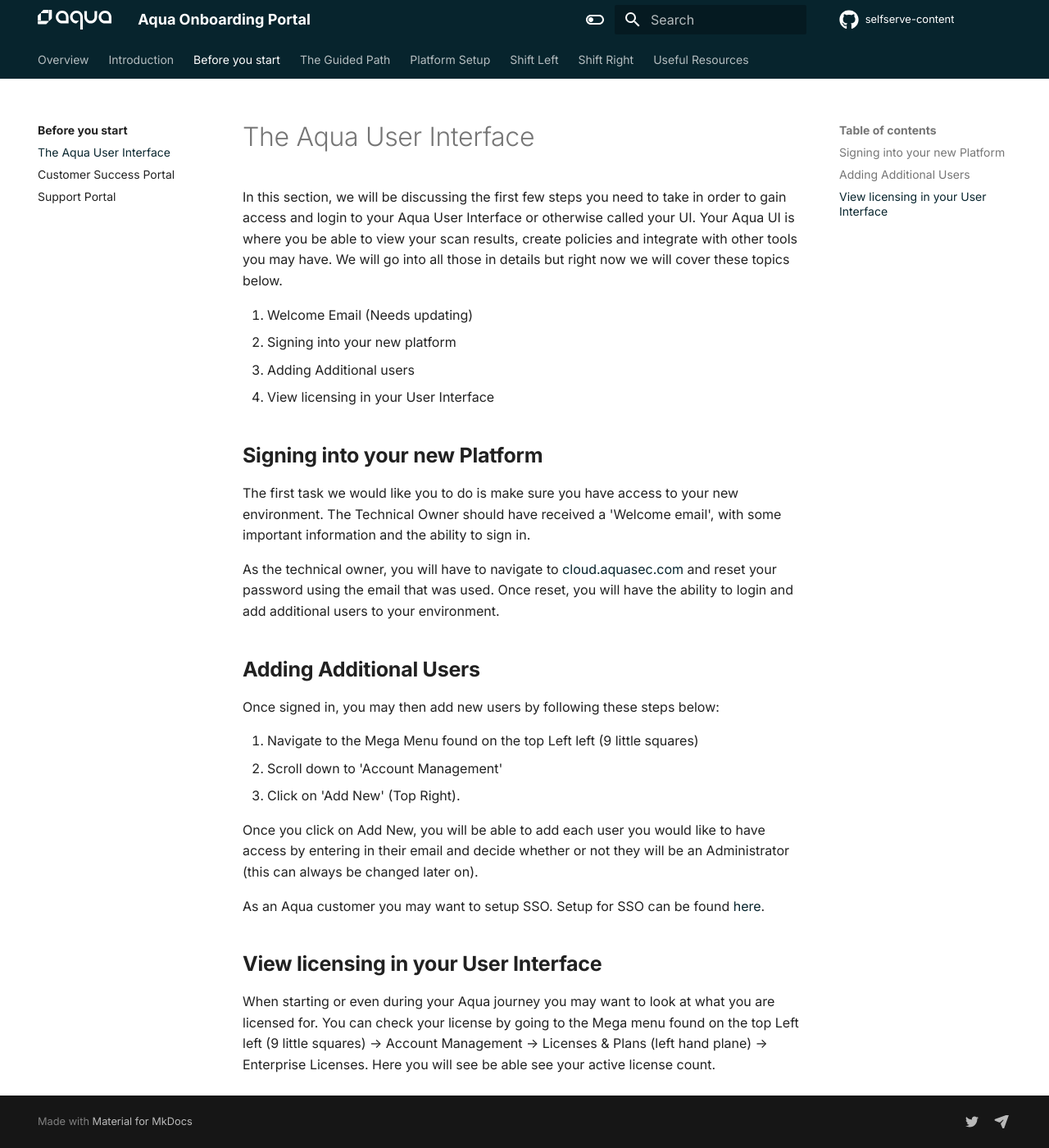
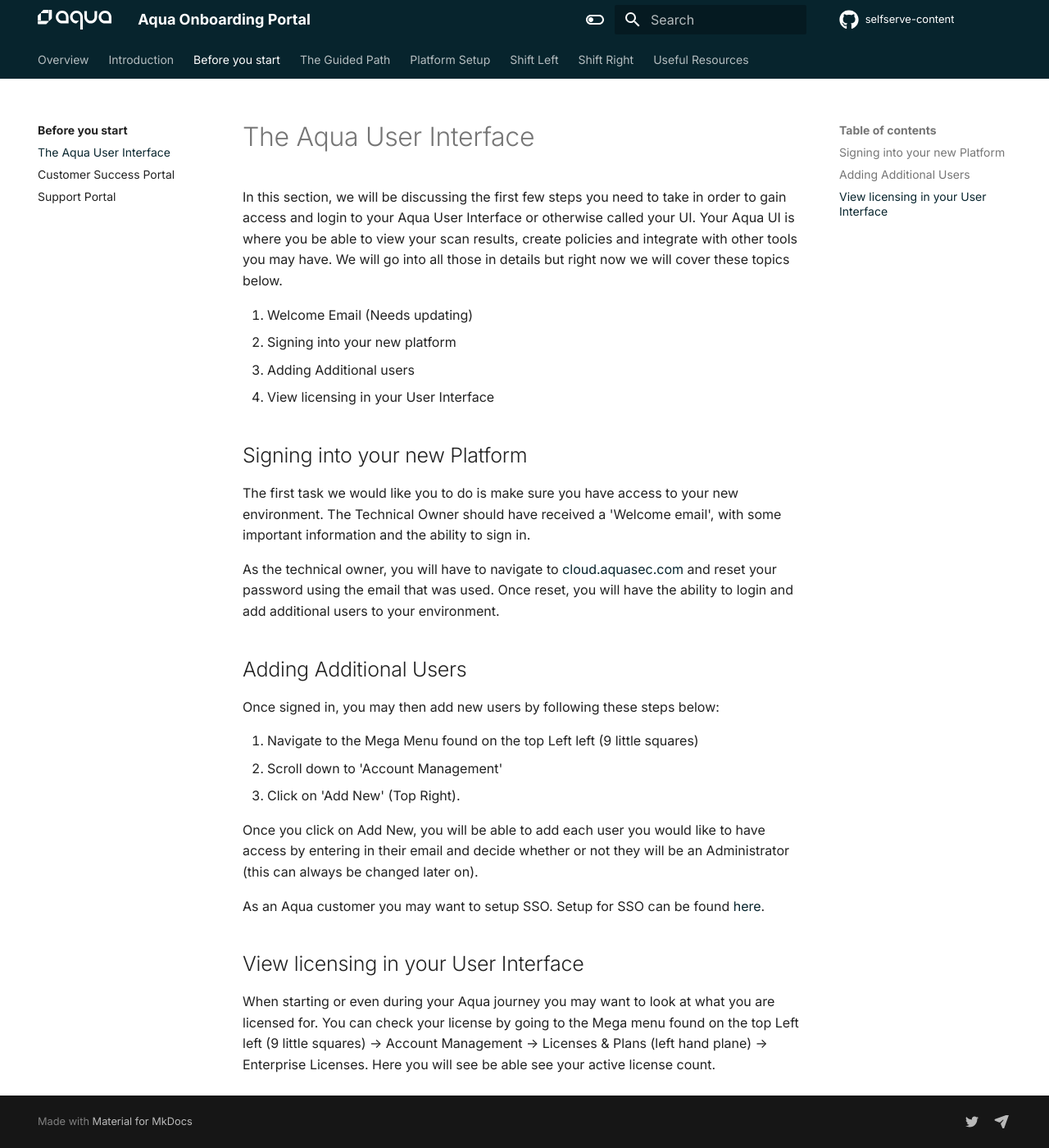
Before and after one commit to kenmccann/self-service, an MkDocs documentation site: the page built from docs/before/userinterface.md, in a window 1280 px wide and 1400 px high. Shown: the whole window at 82% size. Built offline with MkDocs 1.6.1 and Material for MkDocs 9.7.7, drawn with Linux system fonts in a browser that asks for light colours; a script that is not in the unit is left out; comment, search, counter and statistics services are not loaded.

Commit message:
no bold headings please :)

```diff
--- a/docs/before/userinterface.md
+++ b/docs/before/userinterface.md
@@ -7,13 +7,13 @@ In this section, we will be discussing the first few steps you need to take in o
 3. Adding Additional users
 4. View licensing in your User Interface
 
-## **Signing into your new Platform**
+## Signing into your new Platform
 
 The first task we would like you to do is make sure you have access to your new environment. The Technical Owner should have received a 'Welcome email', with some important information and the ability to sign in.
 
 As the technical owner, you will have to navigate to [cloud.aquasec.com](cloud.aquasec.com) and reset your password using the email that was used. Once reset, you will have the ability to login and add additional users to your environment.
 
-## **Adding Additional Users**
+## Adding Additional Users
 
 Once signed in, you may then add new users by following these steps below:
 
@@ -25,6 +25,6 @@ Once you click on Add New, you will be able to add each user you would like to h
 
 As an Aqua customer you may want to setup SSO. Setup for SSO can be found [here](https://support.aquasec.com/support/solutions/articles/16000111637-saml-setup-instructions).
 
-## **View licensing in your User Interface**
+## View licensing in your User Interface
 
 When starting or even during your Aqua journey you may want to look at what you are licensed for. You can check your license by going to the Mega menu found on the top Left left (9 little squares) -> Account Management -> Licenses & Plans (left hand plane) -> Enterprise Licenses. Here you will see be able see your active license count.
```
